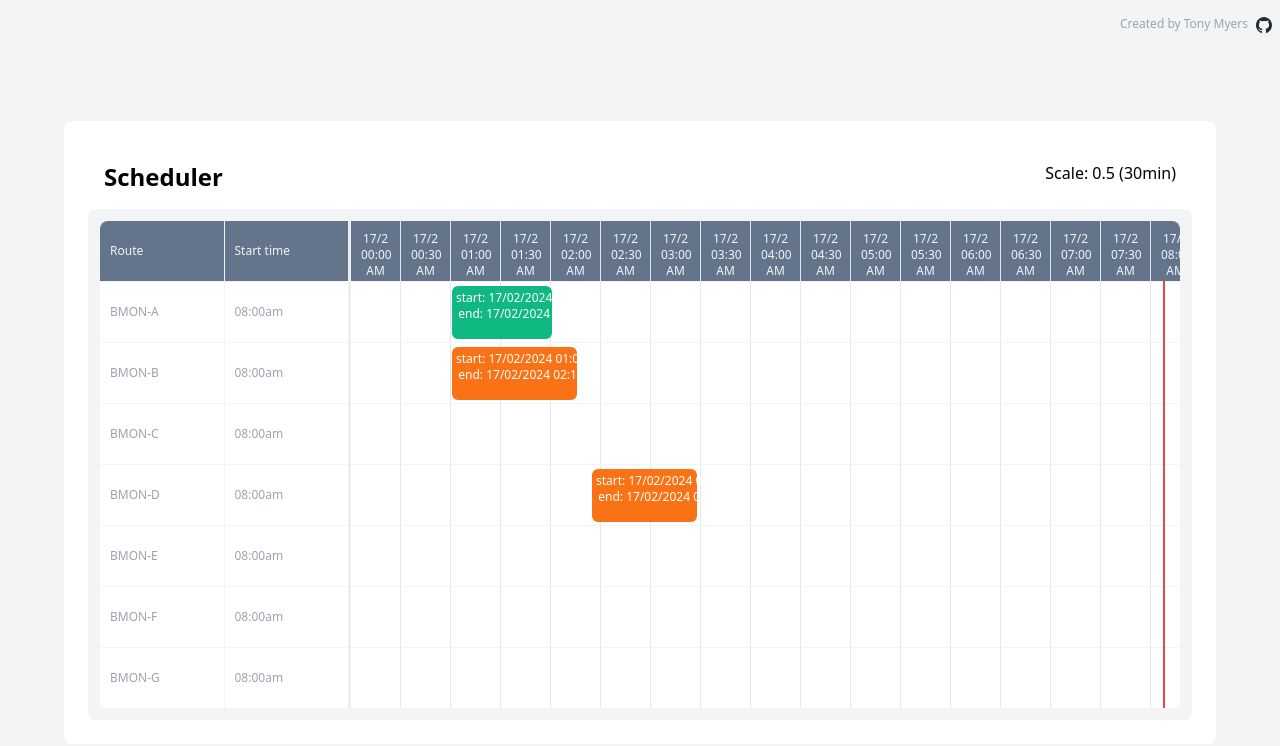
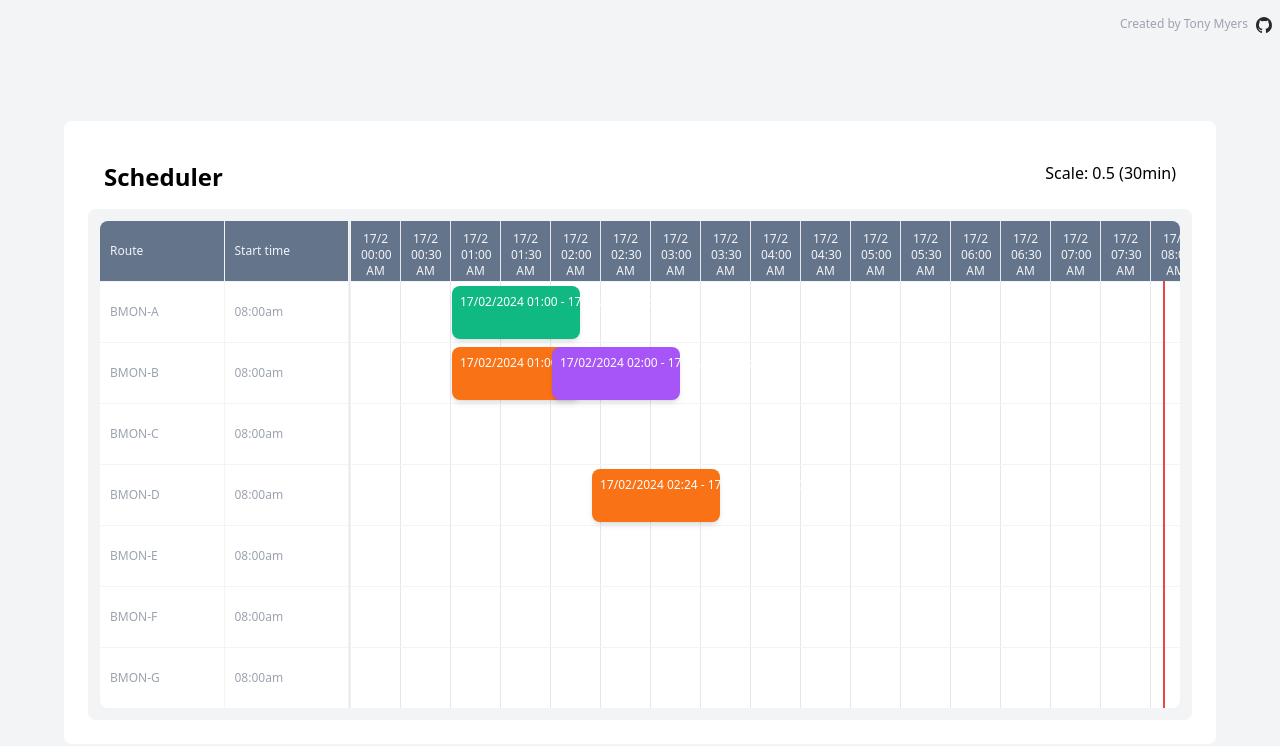
Before and after one commit to tony-nz/vue3-scheduler, a Vue app: page / in a window 1280 px wide. Shown: the top 746 px of the page. Built offline with nearby package versions, Linux system fonts and the light colour scheme.

Commit message:
Adding slot for custom event display

```diff
--- a/src/App.vue
+++ b/src/App.vue
@@ -17,7 +17,22 @@
     :headers="timelineHeaders"
     :items="timelineItems"
     :options="timelineOptions"
-  />
+  >
+    <template #event="{ event }">
+      <div
+        :class="[
+          event.background,
+          event.text,
+          'rounded-lg p-2 shadow-md',
+          'text-xs',
+          'w-32',
+          'text-center',
+        ]"
+      >
+        {{ event.start }} - {{ event.end }}
+      </div>
+    </template>
+  </VueScheduler>
 </template>
 
 <script lang="ts">
@@ -67,6 +82,13 @@ export default defineComponent({
         text: "text-white",
         start: "17/02/2024 01:00",
         end: "17/02/2024 02:15",
+      },
+      {
+        row: 1,
+        background: "bg-purple-500",
+        text: "text-white",
+        start: "17/02/2024 02:00",
+        end: "17/02/2024 03:15",
       },
       {
         row: 3,
--- a/src/components/VueScheduler.vue
+++ b/src/components/VueScheduler.vue
@@ -109,9 +109,7 @@
               <div
                 v-for="(timeline, index) in data"
                 :key="index"
-                draggable="true"
                 class="z-10 align-center flex absolute text-center text-xs rounded-md text-nowrap"
-                :class="timeline.background + ' ' + timeline.text"
                 style="margin-top: 4px; height: 53px"
                 :style="{
                   width: `${eventProperties[index].width}px`,
@@ -119,10 +117,7 @@
                   top: `${eventProperties[index].top}px`,
                 }"
               >
-                <div class="p-1">
-                  <div>start: {{ timeline.start }}</div>
-                  <div>end: {{ timeline.end }}</div>
-                </div>
+                <slot name="event" :event="timeline" />
               </div>
               <div v-for="(_row, index) in items" :key="index" class="flex">
                 <div
```
